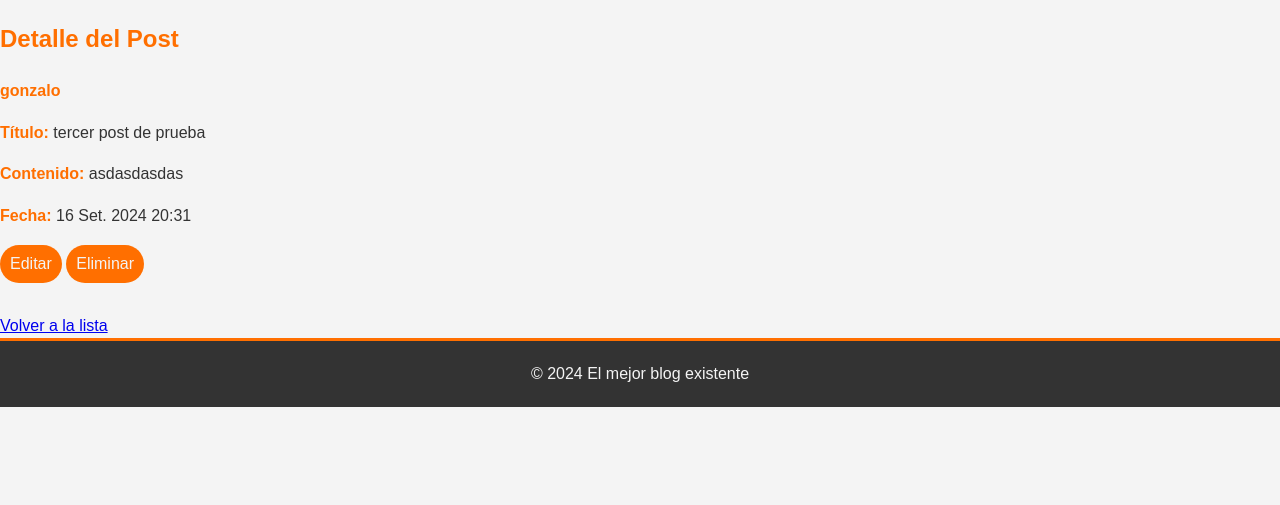
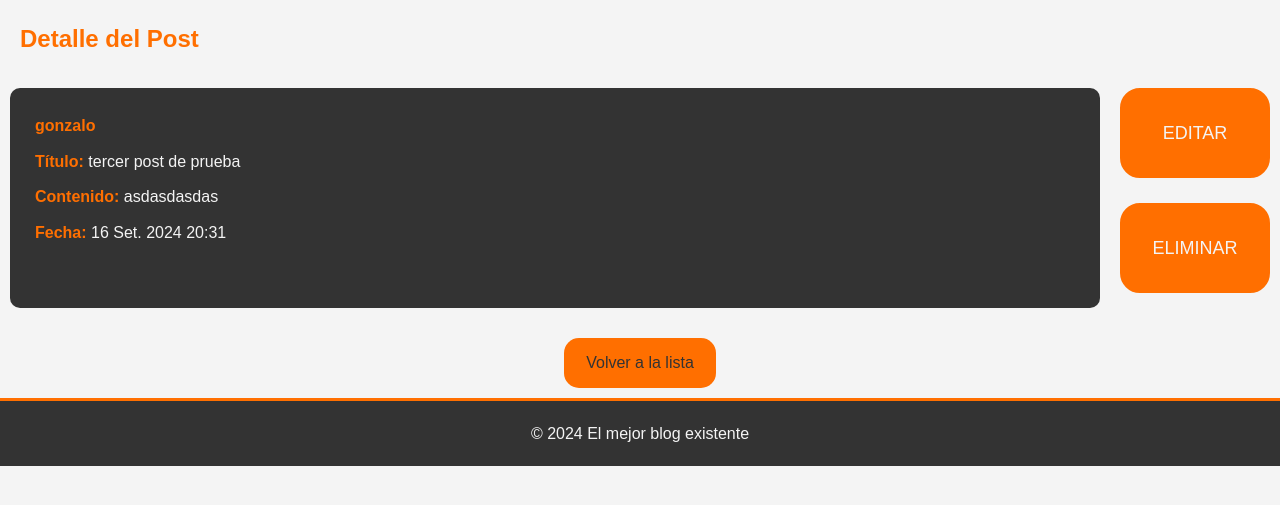
Before and after one commit to GonzaloGabrielVega/Blog, a Django app: page /posts/14 in a window 1280 px wide. Shown: the part 105-610 px from the top of the page. Run offline with Django 4.2, Linux system fonts and the light colour scheme; a user stored in the database is signed in; data comes from the database, SQL or seed files in the repository; both versions use the stored data as it was after the commit.

Commit message:
se arreglaron botones editar | eliminar

```diff
--- a/post/static/css/adicionales.css
+++ b/post/static/css/adicionales.css
@@ -0,0 +1,114 @@
+.post-detail-container {
+    padding:10px;
+}
+
+.post-detail-wrapper {
+    display: flex;
+    justify-content: space-between;
+    align-items: stretch;
+    gap: 20px;
+}
+
+.post-detail-card {
+    flex: 1;
+    background-color: var(--color-gris);
+    border-radius: 10px;
+    padding: 25px;
+}
+
+.post-detail-actions {
+    display: flex;
+    flex-direction: column;
+    gap: 10px;
+}
+
+.post-detail-card p {
+    margin: 10px 0;
+    color: var(--color-claro);
+}
+
+.post-detail-btn {
+    background-color: var(--color-naranja);
+    color: var(--color-claro);
+    padding: 5px;
+    font-size: 18px;
+    cursor: pointer;
+    text-align: center;
+    transition: background-color 0.3s ease, border-color 0.3s ease;
+    border: 2px solid var(--color-naranja);
+    border-radius: 20px;
+    width: 150px;
+    height: 90px;
+    display: flex;
+    align-items: center;
+    justify-content: center;
+}
+.post-detail-btn:hover {
+    background-color: var(--color-claro);
+    color: var(--color-gris);
+    border-color: var(--color-naranja);
+}
+
+.centered-button-container {
+    display: flex;
+    justify-content: center;
+    margin-top: 30px;
+}
+
+.back-to-list {
+    background-color: var(--color-naranja);
+    color: var(--color-gris);
+    text-decoration: none;
+    padding: 10px 20px;
+    border-radius: 15px;
+    display: inline-block;
+    transition: background-color 0.3s ease, border-color 0.3s ease;
+    border: 2px solid transparent; /* Borde inicial transparente */
+}
+
+.back-to-list:hover {
+    background-color: var(--color-claro);
+    color: var(--color-gris);
+    border-color: var(--color-naranja); /* Borde visible en hover */
+}
+
+
+
+/*      VISUALIZACION DE POSTS       */
+
+/* Estilo para el contenedor de los posts */
+.posts-container {
+    display: flex;
+    justify-content: space-between;
+    flex-wrap: wrap;
+    gap: 20px;
+    padding: 20px;
+    margin: 20px;
+}
+
+/* Estilo para los contenedores individuales de secciones de posts */
+.posts-container > div {
+    flex: 1;
+    background-color: var(--color-claro);
+    border-radius: 10px;
+    padding: 20px;
+    box-shadow: 0 4px 8px rgba(0, 0, 0, 0.1);
+}
+
+/* Estilo para los enlaces de los posts */
+.post-link {
+    text-decoration: none;
+    color: var(--color-naranja);
+    display: block;
+    margin-bottom: 10px;
+}
+
+.post-link:hover {
+    color: #e65c00;
+}
+
+/* Estilo para los nombres de usuario dentro de los posts */
+.post-author {
+    color: var(--color-naranja);
+    font-weight: bold;
+}
--- a/post/static/css/styles.css
+++ b/post/static/css/styles.css
@@ -107,6 +107,7 @@ footer {
 h2 {
     color: var(--color-naranja);
     margin-bottom: 20px;
+    margin-left: 20px;
 }
 
 form {
@@ -131,7 +132,7 @@ textarea {
 button[type="submit"] {
     background-color: var(--color-naranja);
     border: none;
-    border-radius: 20px;
+    border-radius: 10px;
     color: var(--color-claro);
     cursor:pointer;
     font-size: 16px;
--- a/post/templates/post.html
+++ b/post/templates/post.html
@@ -7,32 +7,34 @@
     <h2>Detalle del Post</h2>
 </div>
 
-<div class="post-container">
-    <!-- Detalle del Post -->
-    <div class="post-card">
-        <strong class="user">{{post.author}}</strong><br>
+<div class="post-detail-container">
+
+    <!-- Detalle del Post y Botones -->
+    <div class="post-detail-wrapper">
+        <div class="post-detail-card">
+            <strong class="">{{post.author}}</strong><br>
             <p><strong>Título:</strong> {{ post.titulo }}<br></p>
             <p><strong>Contenido:</strong> {{ post.contenido }}<br></p>
             <p><strong>Fecha:</strong> {{ post.Fecha_de_publicacion }}<br></p>
         </div>
-
         <!-- Opciones de editar y eliminar si es el autor -->
-    <div class="post-container">
+        <div class="post-detail-actions">
             {% if user == post.author %}
-            <form action="{% url 'edit' post.pk %}" style="display: inline; margin-bottom: 10px;">
+                <form action="{% url 'edit' post.pk %}" >
                     {% csrf_token %}
-                <button type="submit" class="btn">Editar</button>
+                    <button type="" class="post-detail-btn">EDITAR</button>
                 </form>
-            <form method="POST" action="{% url 'delete' post.pk %}" style="display: inline; margin-bottom: 10px;">
+                <form method="POST" action="{% url 'delete' post.pk %}" ">
                     {% csrf_token %}
-                <button type="submit" class="btn">Eliminar</button>
+                    <button type="" class="post-detail-btn">ELIMINAR</button>
                 </form>
             {% endif %}
         </div>
     </div>
 
     <!-- Enlace de regreso a la lista de posts -->
-<div class="centered-content" style="margin-top: 30px;">
-    <a href="{% url 'lista_posteos' %}" class="btn">Volver a la lista</a>
+    <div class="centered-button-container">
+        <a href="{% url 'lista_posteos' %}" class="back-to-list">Volver a la lista</a>
     </div>
+
 {% endblock %}
--- a/post/templates/post_manage.html
+++ b/post/templates/post_manage.html
@@ -47,7 +47,8 @@
             {% for post in posts %}
                 {% if post.author != user %}
                     <li class="">
-                        <strong class="">{{post.author}}</strong><br>
+                        <a href="{% url 'detalle_posteo' post.pk %}" class="">
+                        <strong class="">{{post.author}}</strong><br></a>
                         <p><strong>Título:</strong> {{ post.titulo }}<br> </p>
                         <p><strong>Contenido:</strong> {{ post.contenido }}<br> </p>
                         <p><strong>Fecha:</strong> {{ post.Fecha_de_publicacion }}<br> </p>
```
Also changed, not shown: post/templates/posts.html (+11 -11 lines), db.sqlite3. Lines whose indentation alone changed are shown as unchanged.
